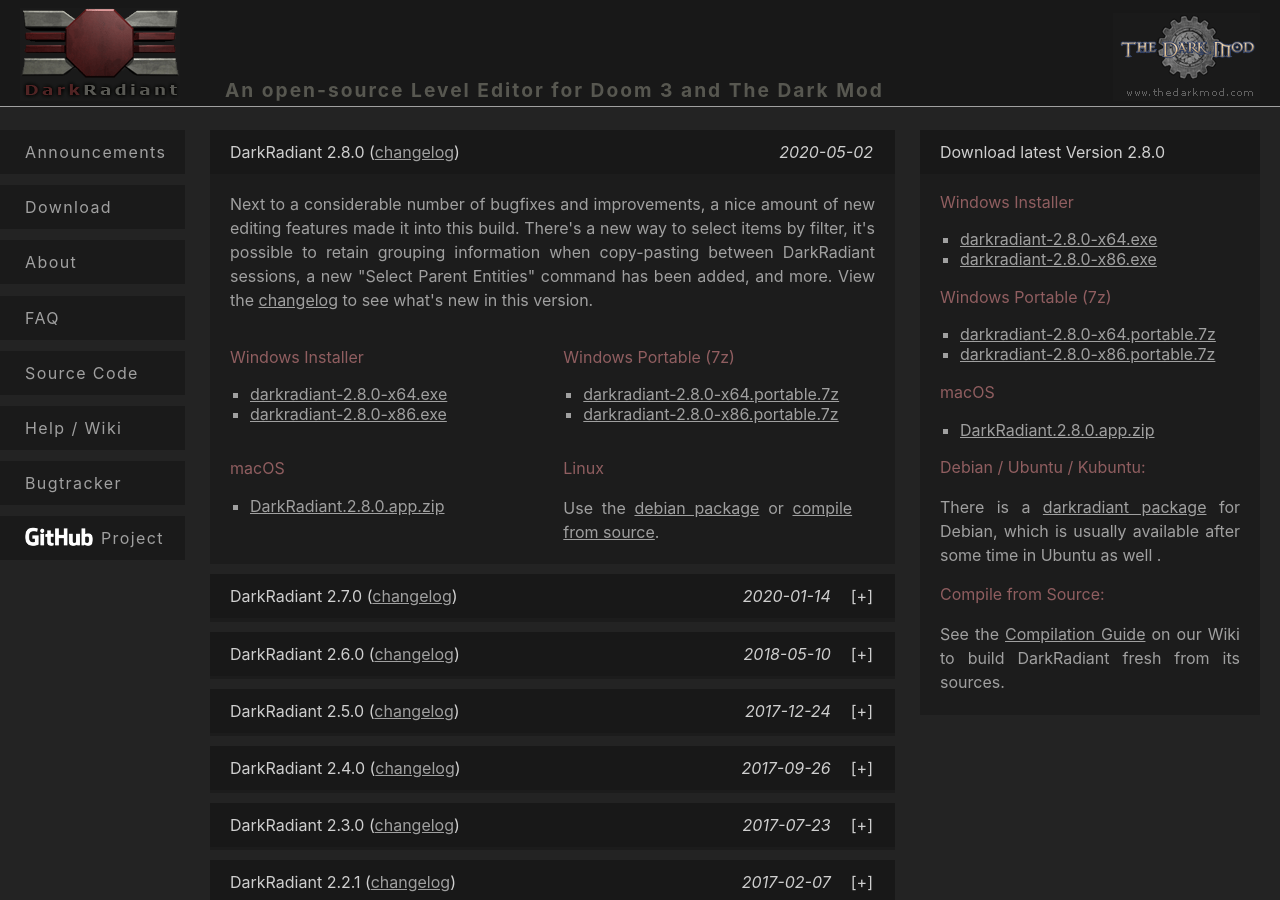
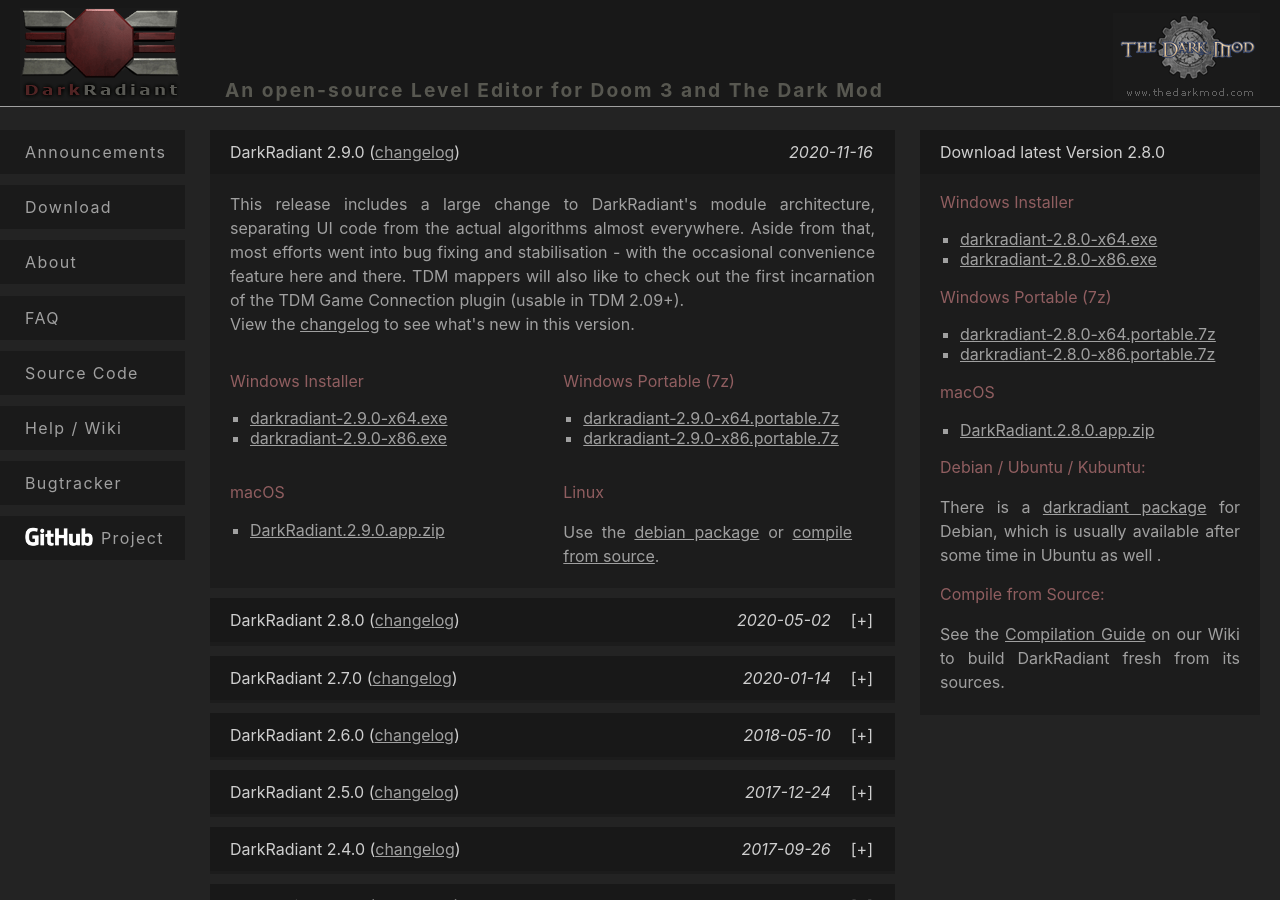
Before and after one commit to codereader/codereader.github.io, a Jekyll site: the page built from download.md, in a window 1280 px wide and 900 px high. Built offline with Jekyll 4.4.1, drawn with Linux system fonts in a browser that asks for light colours.

```diff
--- a/download.md
+++ b/download.md
@@ -44,6 +44,30 @@ title: DarkRadiant Downloads
 </script>
 
 <div class="section download latest">
+  <h2>
+    <span class="">DarkRadiant 2.9.0</span>
+    <span class="date">2020-11-16</span>
+    <span class="changelog">({% include bugtracker_changelog_link.md version=90 %})</span>
+  </h2>
+  <p>This release includes a large change to DarkRadiant's module architecture, separating UI code from the actual algorithms almost everywhere. Aside from that, most efforts went into bug fixing and stabilisation - with the occasional convenience feature here and there. TDM mappers will also like to check out the first incarnation of the TDM Game Connection plugin (usable in TDM 2.09+).<br />
+  View the {% include bugtracker_changelog_link.md version=90 %} to see what's new in this version.</p>
+  <div class="col1">
+    {% include download-github-win.md ver='2.9.0' %}
+  </div>
+  <div class="col2">
+    {% include download-github-win-portable.md ver='2.9.0' %}
+  </div>
+  <div class="col1">
+    <h3>macOS</h3>
+    <p><ul><li><a href="https://github.com/codereader/DarkRadiant/releases/download/2.9.0/DarkRadiant.2.9.0.app.zip">DarkRadiant.2.9.0.app.zip</a></li></ul></p>
+  </div>
+  <div class="col2">
+    <h3>Linux</h3>
+    <p>Use the <a href="https://packages.debian.org/sid/darkradiant">debian package</a> or <a href="source.html">compile from source</a>.</p>
+  </div>
+</div>
+
+<div class="section download">
   <h2>
     <span class="">DarkRadiant 2.8.0</span>
     <span class="date">2020-05-02</span>
```
Also changed, not shown: index.md (+11 -0 lines).
